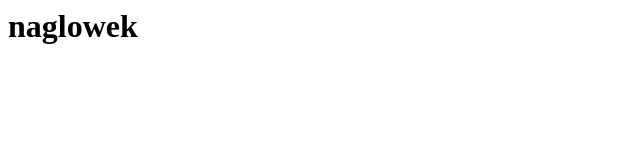
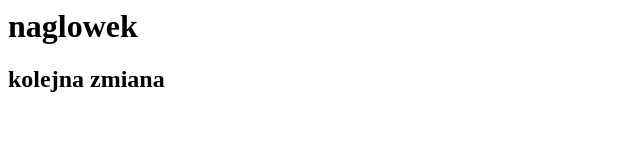
Before and after one commit to mpszczola/przyklad, a plain HTML site: page index.html in a window 1280 px wide. Shown: the whole page, without its empty margins (0-640 px from the left). Drawn offline with Linux system fonts and the light colour scheme.

Commit message:
:kolejny commit ze zmiana

```diff
--- a/index.html
+++ b/index.html
@@ -6,5 +6,6 @@
 
 	<body>
 		<h1> naglowek </h1>
+		<h2> kolejna zmiana </h2>
 	</body>
 </html>
```
